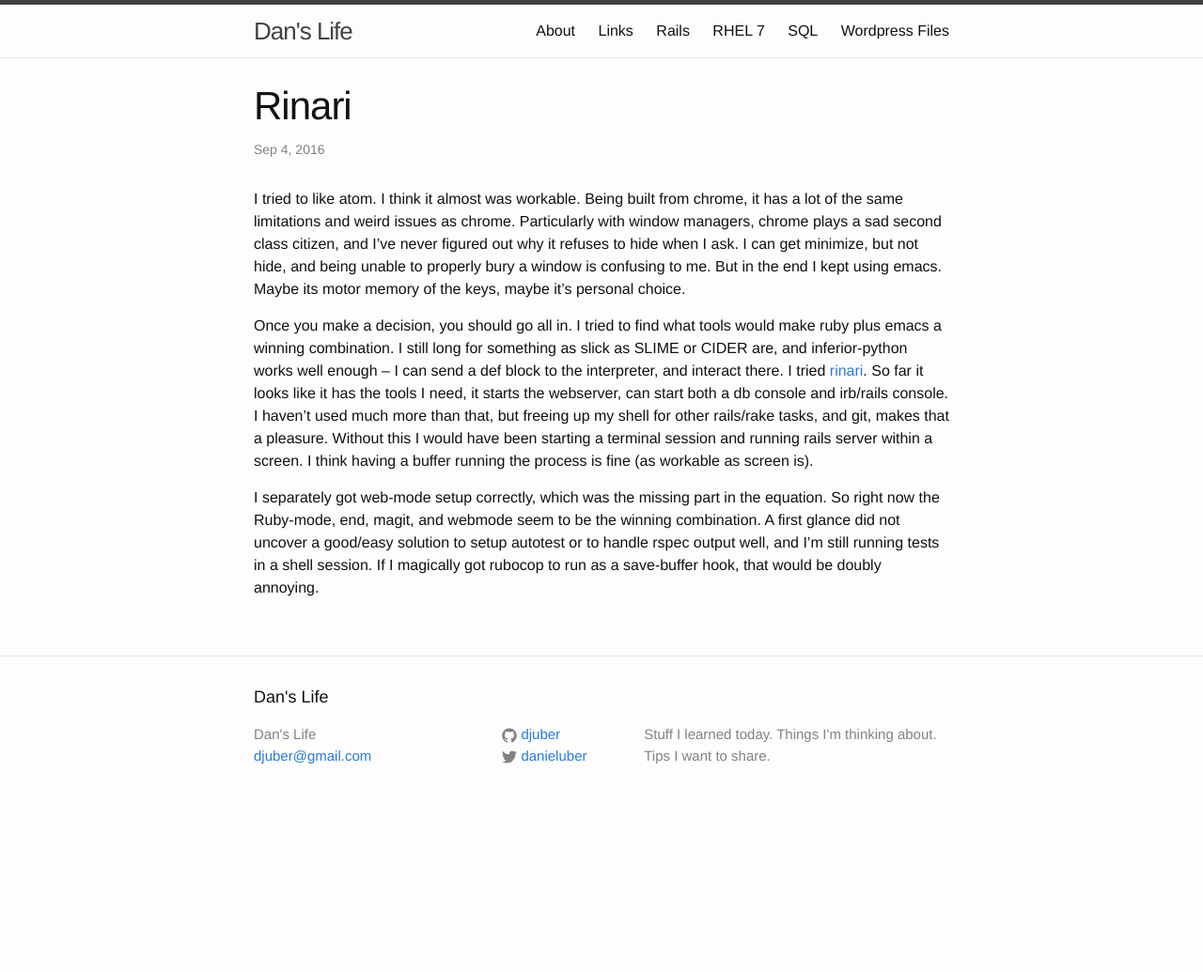
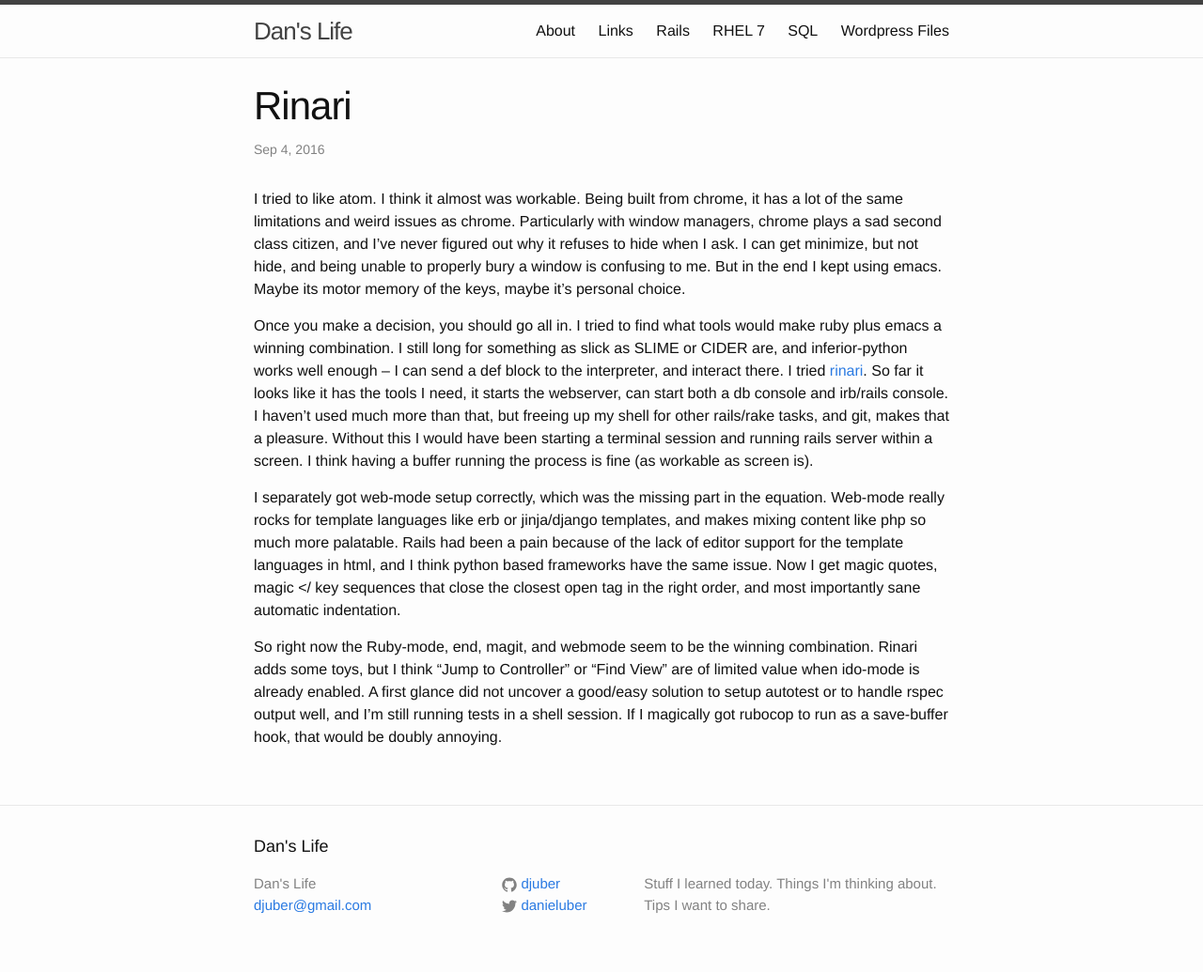
Before and after one commit to djuber/myblog, a Jekyll site: the page built from _posts/2016-09-04-Rinari.markdown, in a window 1280 px wide. Shown: the whole page at 94% size. Built offline with Jekyll 4.4.1, drawn with Linux system fonts in a browser that asks for light colours; before the commit the page ends 900 px from its top, so only the background shows below that.

Commit message:
automated 2016-09-04-04:22:14

```diff
--- a/_posts/2016-09-04-Rinari.markdown
+++ b/_posts/2016-09-04-Rinari.markdown
@@ -13,4 +13,6 @@ motor memory of the keys, maybe it's personal choice.
 Once you make a decision, you should go all in. I tried to find what tools would make
 ruby plus emacs a winning combination. I still long for something as slick as SLIME or CIDER are, and inferior-python works well enough -- I can send a def block to the interpreter, and interact there. I tried [rinari](http://rinari.rubyforge.org/). So far it looks like it has the tools I need, it starts the webserver, can start both a db console and irb/rails console. I haven't used much more than that, but freeing up my shell for other rails/rake tasks, and git, makes that a pleasure. Without this I would have been starting a terminal session and running rails server within a screen. I think having a buffer running the process is fine (as workable as screen is).
 
-I separately got web-mode setup correctly, which was the missing part in the equation. So right now the Ruby-mode, end, magit, and webmode seem to be the winning combination. A first glance did not uncover a good/easy solution to setup autotest or to handle rspec output well, and I'm still running tests in a shell session. If I magically got rubocop to run as a save-buffer hook, that would be doubly annoying.
+I separately got web-mode setup correctly, which was the missing part in the equation. Web-mode really rocks for template languages like erb or jinja/django templates, and makes mixing content like php so much more palatable. Rails had been a pain because of the lack of editor support for the template languages in html, and I think python based frameworks have the same issue. Now I get magic quotes, magic </ key sequences that close the closest open tag in the right order, and most importantly sane automatic indentation.
+
+So right now the Ruby-mode, end, magit, and webmode seem to be the winning combination. Rinari adds some toys, but I think "Jump to Controller" or "Find View" are of limited value when ido-mode is already enabled. A first glance did not uncover a good/easy solution to setup autotest or to handle rspec output well, and I'm still running tests in a shell session. If I magically got rubocop to run as a save-buffer hook, that would be doubly annoying.
```
